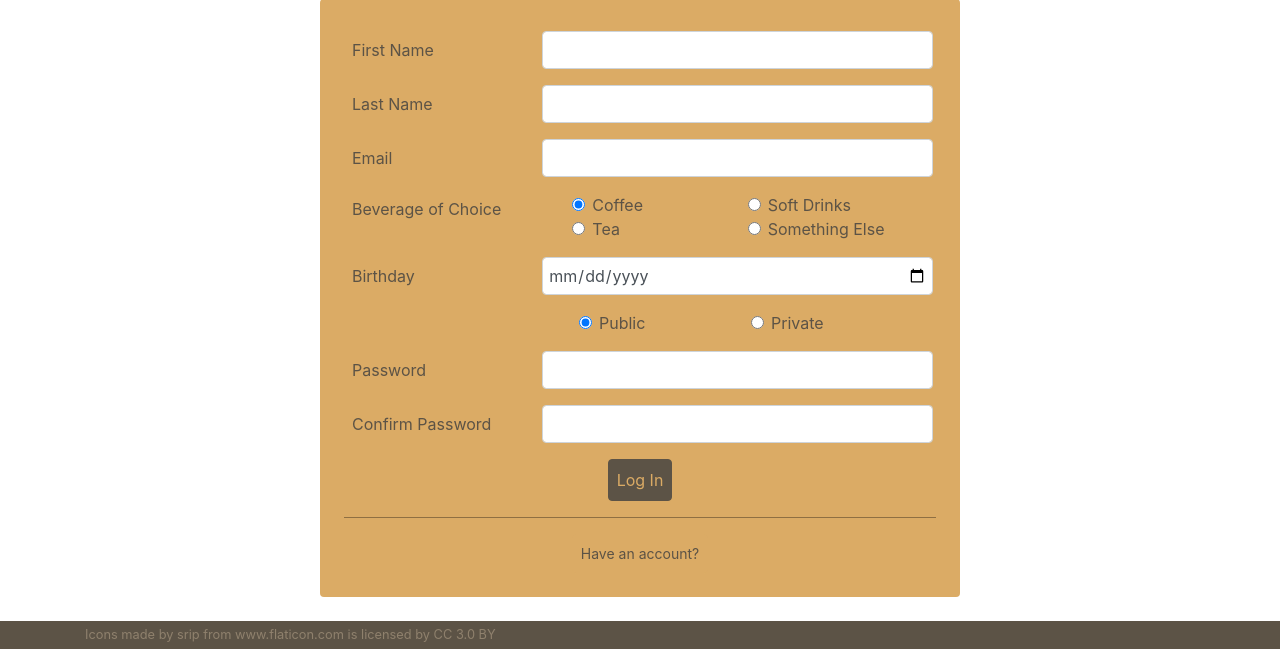
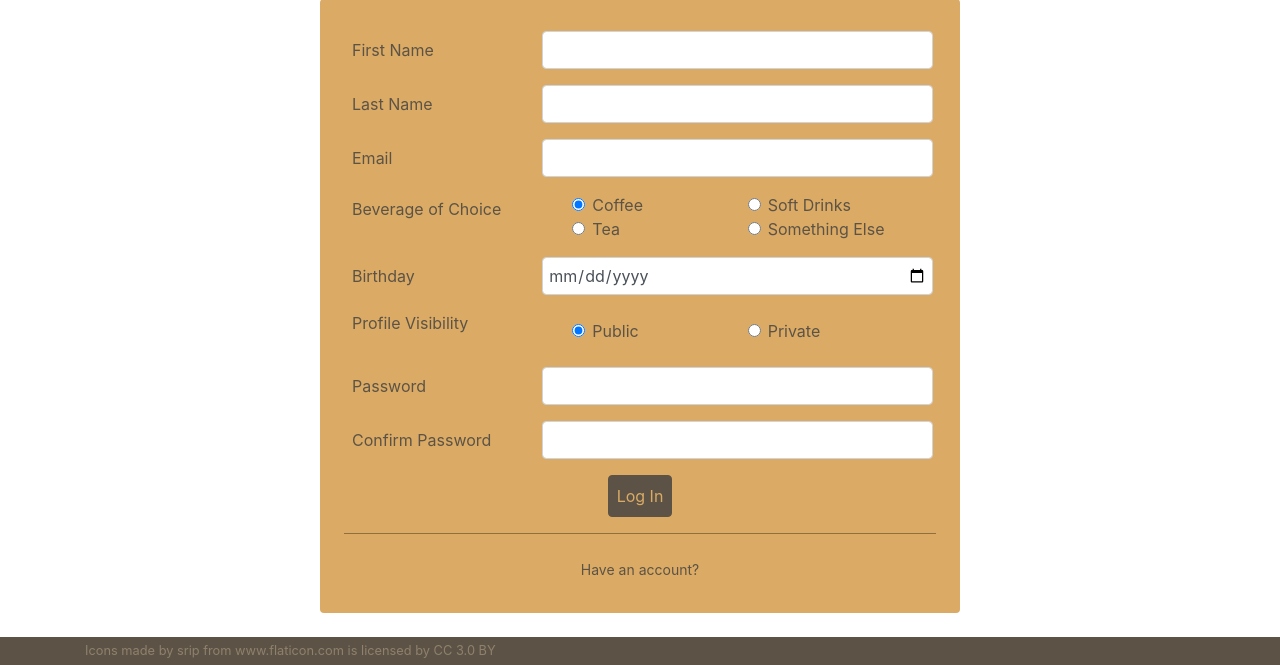
Before and after one commit to Luke-Draper/brevedev, a Django app: page /test/signup in a window 1280 px wide. Shown: the part 191-856 px from the top of the page. Run offline with Django 3.2, Linux system fonts and the light colour scheme; some libraries are stand-ins or nearby versions.

Commit message:
Added Profile Visibility Label

```diff
--- a/main/apps/brevehome/templates/brevehome/signup.html
+++ b/main/apps/brevehome/templates/brevehome/signup.html
@@ -109,9 +109,10 @@
 				/>
 			</div>
 			<div class="form-row p-2 justify-content-center align-items-center">
-				<div class="col-12">
+				<p class="col-12 col-sm-4" for="profile_visibility">Profile Visibility</p>
+				<div class="col-12 col-sm-8" id="profile_visibility">
 					<div class="row justify-content-end">
-						<div class="col-8 col-sm-4 row">
+						<div class="col-6 row">
 							<input
 								class="form-check-input"
 								type="radio"
@@ -122,7 +123,7 @@
 							/>
 							<label class="form-check-label" for="public"> Public</label>
 						</div>
-						<div class="col-8 col-sm-4 row">
+						<div class="col-6 row">
 							<input
 								class="form-check-input"
 								type="radio"
```
